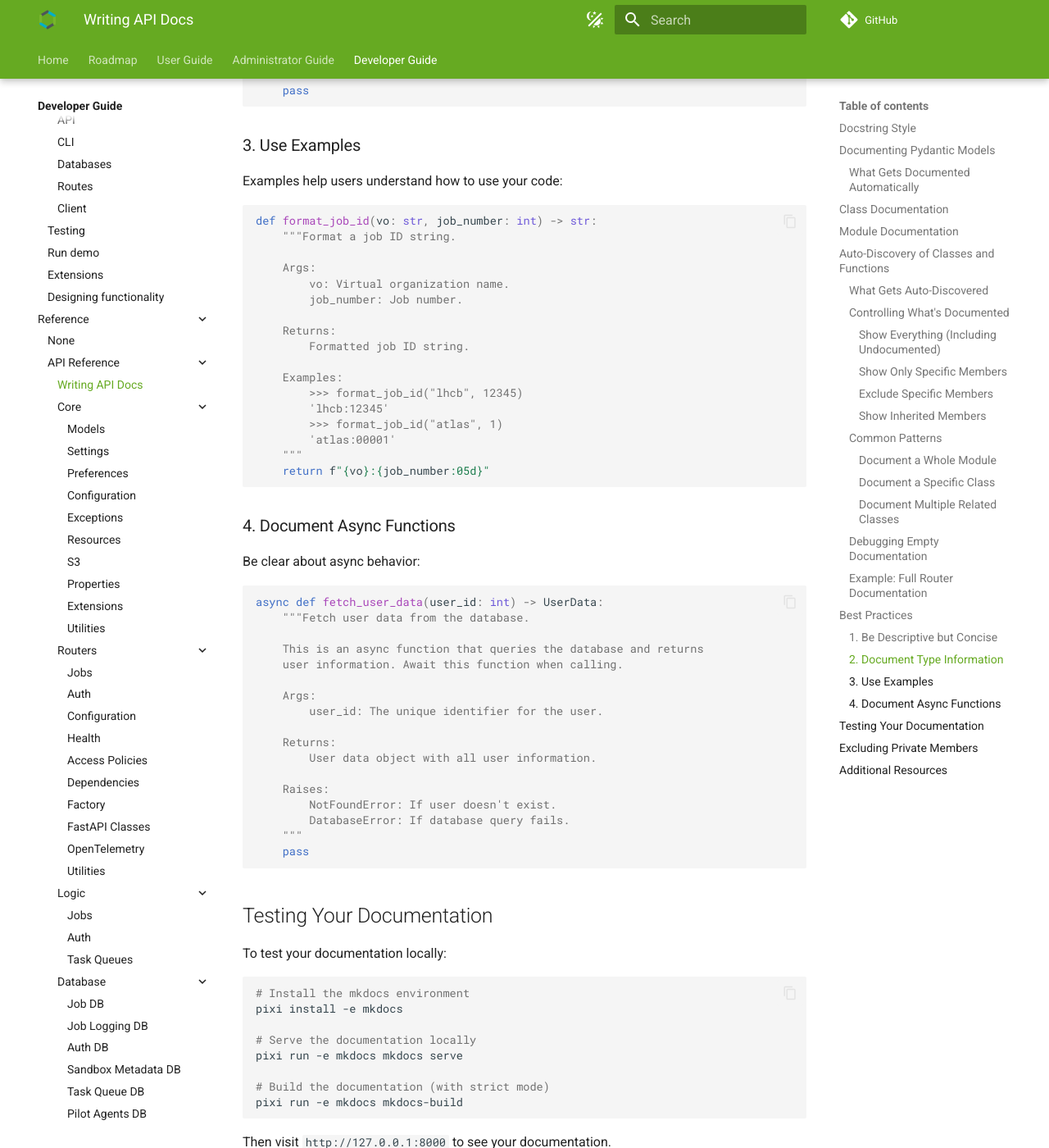
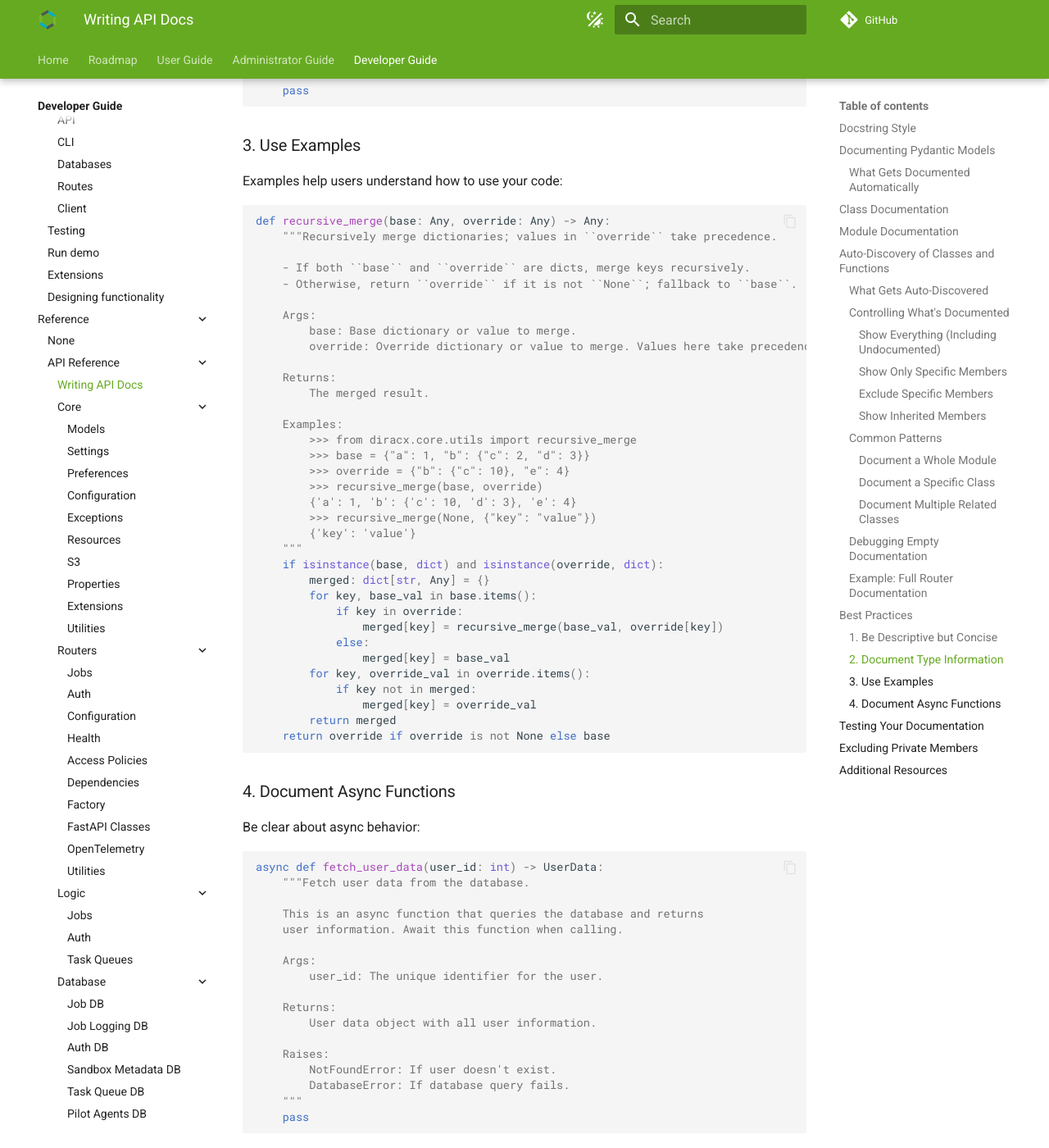
Before and after one commit to DIRACGrid/diracx, an MkDocs documentation site: the page built from docs/dev/reference/api/writing-api-docs.md, in a window 1280 px wide and 1400 px high, scrolled down 6784 px. Shown: the whole window at 82% size. Built offline with MkDocs 1.6.1 and Material for MkDocs 9.7.7, drawn with Linux system fonts in a browser that asks for light colours; plug-ins that fetch from the network failed and are left out; comment, search, counter and statistics services are not loaded.

Commit message:
fix: use a better example ...

````diff
--- a/docs/dev/reference/api/writing-api-docs.md
+++ b/docs/dev/reference/api/writing-api-docs.md
@@ -358,23 +358,40 @@ def process_config(config: dict[str, dict[str, list[str]]]) -> ProcessedConfig:
 Examples help users understand how to use your code:
 
 ```python
-def format_job_id(vo: str, job_number: int) -> str:
-    """Format a job ID string.
+def recursive_merge(base: Any, override: Any) -> Any:
+    """Recursively merge dictionaries; values in ``override`` take precedence.
+
+    - If both ``base`` and ``override`` are dicts, merge keys recursively.
+    - Otherwise, return ``override`` if it is not ``None``; fallback to ``base``.
 
     Args:
-        vo: Virtual organization name.
-        job_number: Job number.
+        base: Base dictionary or value to merge.
+        override: Override dictionary or value to merge. Values here take precedence.
 
     Returns:
-        Formatted job ID string.
+        The merged result.
 
     Examples:
-        >>> format_job_id("lhcb", 12345)
-        'lhcb:12345'
-        >>> format_job_id("atlas", 1)
-        'atlas:00001'
+        >>> from diracx.core.utils import recursive_merge
+        >>> base = {"a": 1, "b": {"c": 2, "d": 3}}
+        >>> override = {"b": {"c": 10}, "e": 4}
+        >>> recursive_merge(base, override)
+        {'a': 1, 'b': {'c': 10, 'd': 3}, 'e': 4}
+        >>> recursive_merge(None, {"key": "value"})
+        {'key': 'value'}
     """
-    return f"{vo}:{job_number:05d}"
+    if isinstance(base, dict) and isinstance(override, dict):
+        merged: dict[str, Any] = {}
+        for key, base_val in base.items():
+            if key in override:
+                merged[key] = recursive_merge(base_val, override[key])
+            else:
+                merged[key] = base_val
+        for key, override_val in override.items():
+            if key not in merged:
+                merged[key] = override_val
+        return merged
+    return override if override is not None else base
 ```
 
 ### 4. Document Async Functions
````
